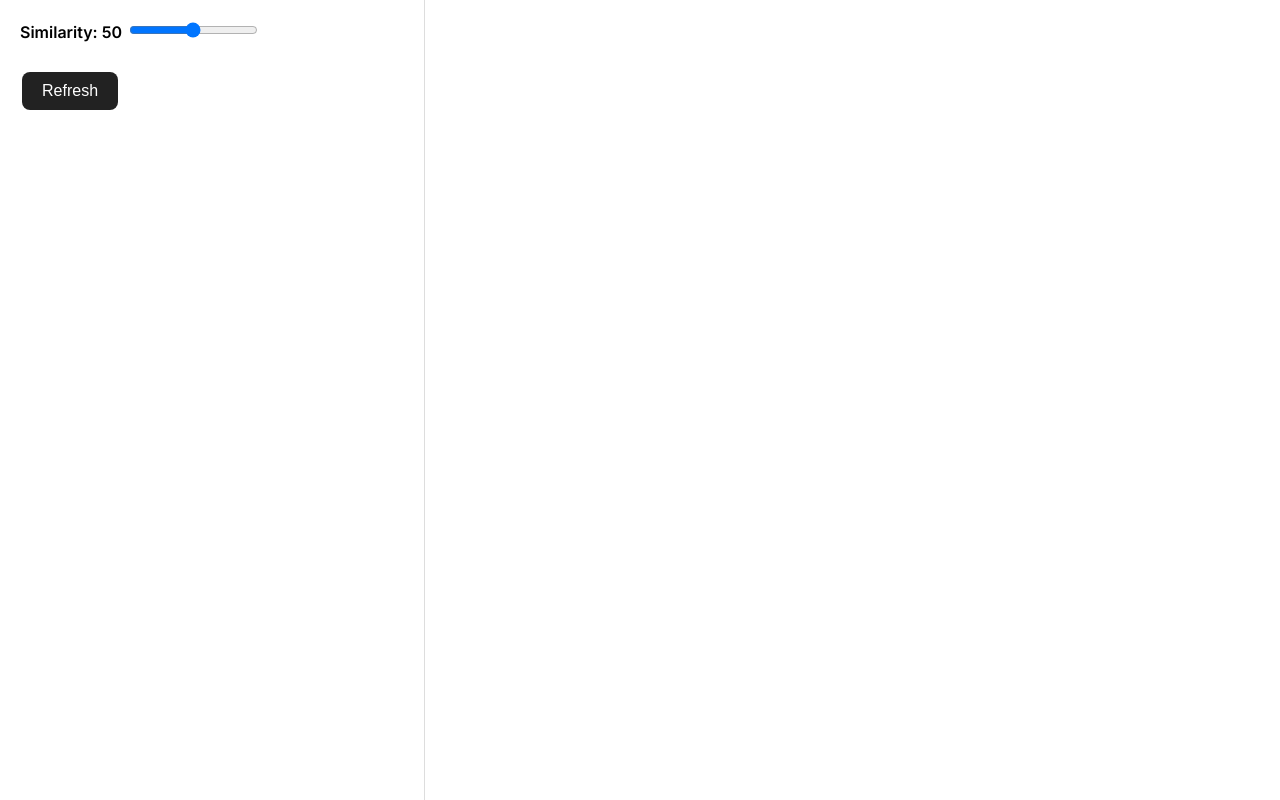
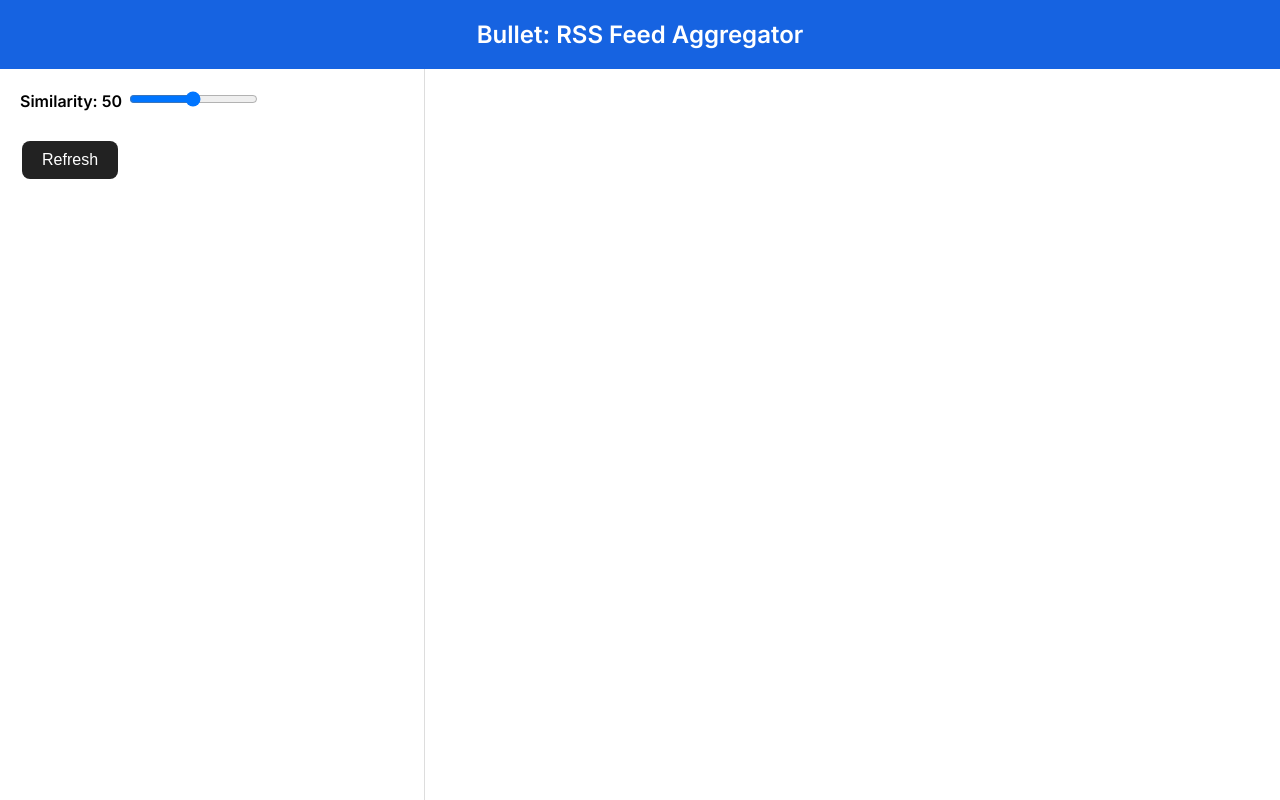
Before and after one commit to polarhive/bullet, a Flask app: page / in a window 1280 px wide. Run offline with Flask 3, Linux system fonts and the light colour scheme; data that the repository does not hold is empty.

Commit message:
GUI/css: update colorscheme

```diff
--- a/templates/index.html
+++ b/templates/index.html
@@ -19,9 +19,19 @@
         body {
             font-family: 'Inter', sans-serif;
             display: flex;
+            flex-direction: column;
             height: 100vh;
             margin: 0;
             background-color: #f4f4f4;
+        }
+
+        .header {
+            background-color: var(--info-press);
+            color: white;
+            padding: 20px;
+            text-align: center;
+            font-size: 24px;
+            font-weight: 600;
         }
 
         .container {
@@ -210,6 +220,9 @@
 </head>
 
 <body>
+    <div class="header">
+        Bullet: RSS Feed Aggregator
+    </div>
     <div class="container">
         <div class="sidebar">
             <div class="slider-container">
```
